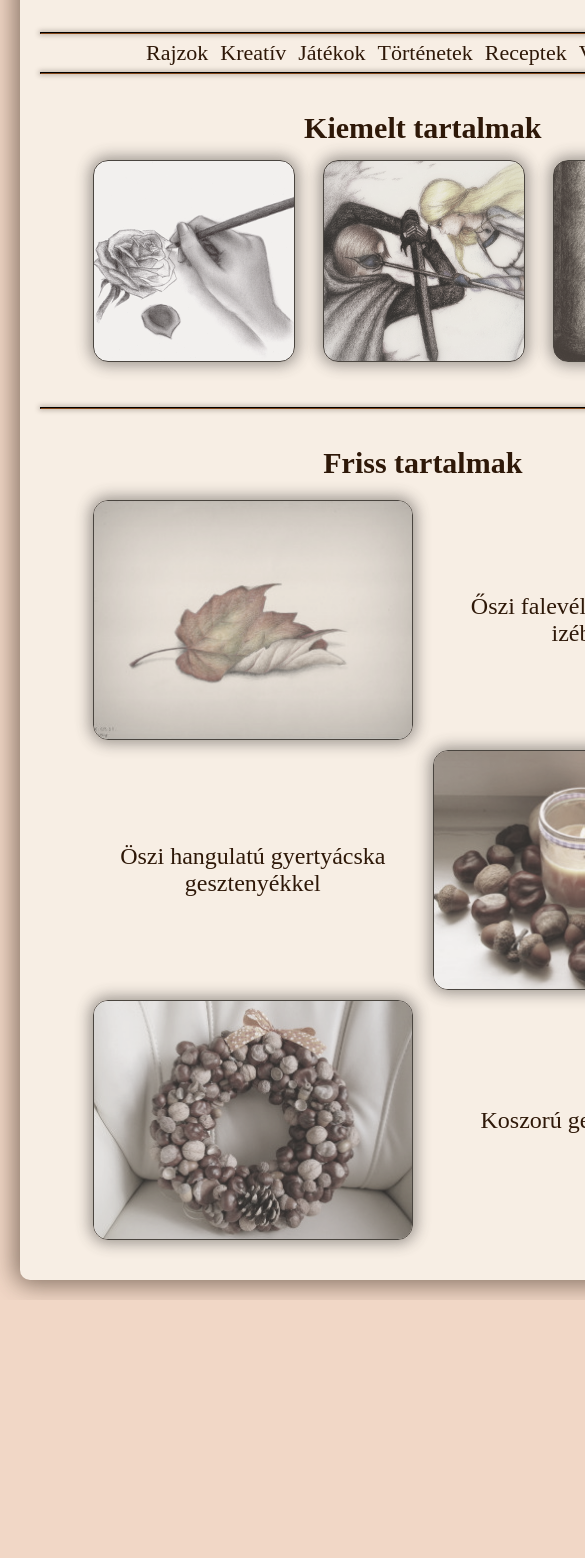
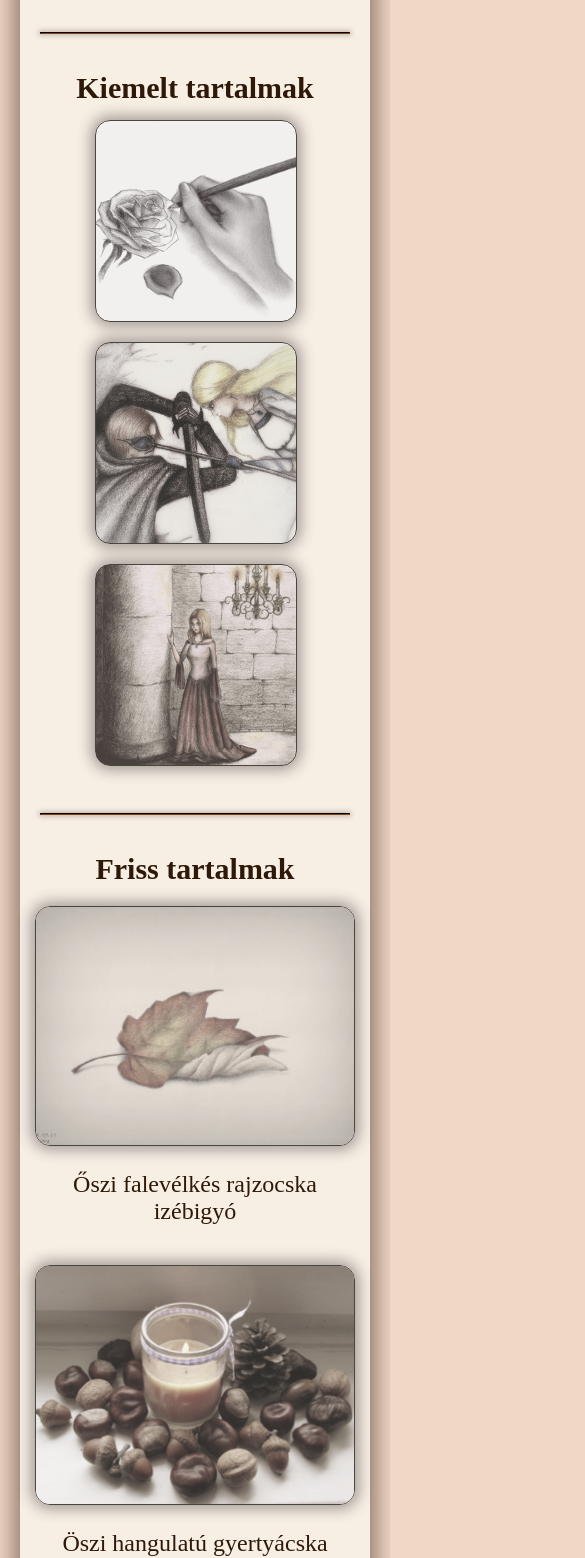
Before and after one commit to Szeba25/nbvue, a Vue app: page / in a window 390 px wide. Shown: the part 90-1648 px from the top of the page, 585 px wide, since content can reach past the window. Before the commit the page ends 1390 px from the top, so only its background shows below. Built offline with nearby package versions, Linux system fonts and the light colour scheme.

Commit message:
Added some basic responsiveness

```diff
--- a/src/App.vue
+++ b/src/App.vue
@@ -4,7 +4,7 @@
             <router-link to="/"><h1 class="logo-text">Never Been</h1></router-link>
         </div>
         <div>
-            <hr>
+            <hr class="menu-hr">
             <div class="menu-content">
                 <router-link to="/drawings"><p class="menu-point">Rajzok</p></router-link>
                 <router-link to="/creative"><p class="menu-point">Kreatív</p></router-link>
@@ -32,8 +32,7 @@ html {
 
 body {
     margin: auto;
-    max-width: 1000px;
-    min-width: 820px; /* Switch layout below this value */
+    max-width: 1200px;
     background-color: #f1d7c6;
 }
 
@@ -219,16 +218,26 @@ a {
 }
 
 .menu-point {
-    font-size: 22px;
+    font-size: 26px;
     margin: 6px;
     transition: 0.3s;
     transition-timing-function: ease;
 }
 
 .menu-point:hover {
-    font-size: 24px;
+    font-size: 28px;
     color: #d48545;
     transition: 0.3s;
     transition-timing-function: ease;
 }
+
+@media only screen and (max-width: 900px) {
+    .menu-content {
+        display: none;
+    }
+
+    .menu-hr {
+        display: none;
+    }
+}
 </style>
--- a/src/components/DrawingsPage.vue
+++ b/src/components/DrawingsPage.vue
@@ -2,6 +2,14 @@
     <div class="drawings-years-content">
         <h2 class="drawings-years-title centered">Válassz évet!</h2>
         <div class="drawings-years">
+            <router-link class="icon-base faded-icon"
+                v-bind:style="{'background-image': 'url(/'+yr.picture+')'}"
+                v-for="yr in years"
+                v-bind:key="yr.id"
+                :to="'/drawings/' + yr.year">
+            </router-link>
+        </div>
+        <div class="drawings-years-mobile">
             <router-link class="icon-base faded-icon"
                 v-bind:style="{'background-image': 'url(/'+yr.picture+')'}"
                 v-for="yr in years"
@@ -59,4 +67,21 @@ export default {
     grid-gap: 20px;
     margin: 0px auto 30px auto;
 }
+
+.drawings-years-mobile {
+    display: none;
+    grid-template-columns: 220px;
+    grid-gap: 30px;
+    margin: 0px auto 30px auto;
+}
+
+@media only screen and (max-width: 900px) {
+    .drawings-years {
+        display: none;
+    }
+
+    .drawings-years-mobile {
+        display: grid;
+    }
+}
 </style>
--- a/src/components/MainPage.vue
+++ b/src/components/MainPage.vue
@@ -36,6 +36,16 @@
                 </div>
             </div>
         </div>
+        <div class="updates-mobile">
+            <div v-for="item in updates" v-bind:key="item.id">
+                <div class="updates-div-mobile">
+                    <router-link v-bind:to=item.link>
+                        <img class="updates-picture" v-bind:src=item.picture width=318px height=238px>
+                    </router-link>
+                    <div class="description-bkg-mobile"><div class="updates-description-mobile">{{item.description}}</div></div>
+                </div>
+            </div>
+        </div>
     </div>
 </template>
 
@@ -64,7 +74,7 @@ export default {
 <style scoped>
 .mainpage-content {
     display: grid;
-    grid-template-rows: min-content 200px min-content min-content auto;
+    grid-template-rows: min-content min-content min-content min-content auto;
     grid-gap: 0px;
     padding: 0px;
 }
@@ -103,12 +113,27 @@ export default {
 
 .updates {
     margin: 0px auto 30px auto;
+    display: block;
+}
+
+.updates-mobile {
+    margin: 0px auto 30px auto;
+    display: none;
 }
 
 .updates-div {
     display: grid;
     grid-template-columns: 320px 320px;
     grid-gap: 20px;
+    align-items: center;
+    text-align: center;
+    margin: 0px 0px 10px 0px;
+}
+
+.updates-div-mobile {
+    display: grid;
+    grid-template-columns: 320px;
+    grid-gap: 25px;
     align-items: center;
     text-align: center;
     margin: 0px 0px 10px 0px;
@@ -139,10 +164,38 @@ export default {
     margin: 0px 20px;
 }
 
+.updates-description-mobile {
+    width: 280px;
+    font-family: "Monotype Corsiva";
+    font-size: 24px;
+    color: #2e1808;
+    margin: 0px 20px 30px 20px;
+}
+
 .description-bkg {
     width: 320px;
     height: 240px;
     display: flex;
     align-items: center;
 }
+
+.description-bkg-mobile {
+    width: 320px;
+    align-items: center;
+}
+
+@media only screen and (max-width: 900px) {
+    .highlights {
+        grid-template-columns: 220px;
+        grid-gap: 20px;
+    }
+
+    .updates {
+        display: none;
+    }
+
+    .updates-mobile {
+        display: block;
+    }
+}
 </style>
```
